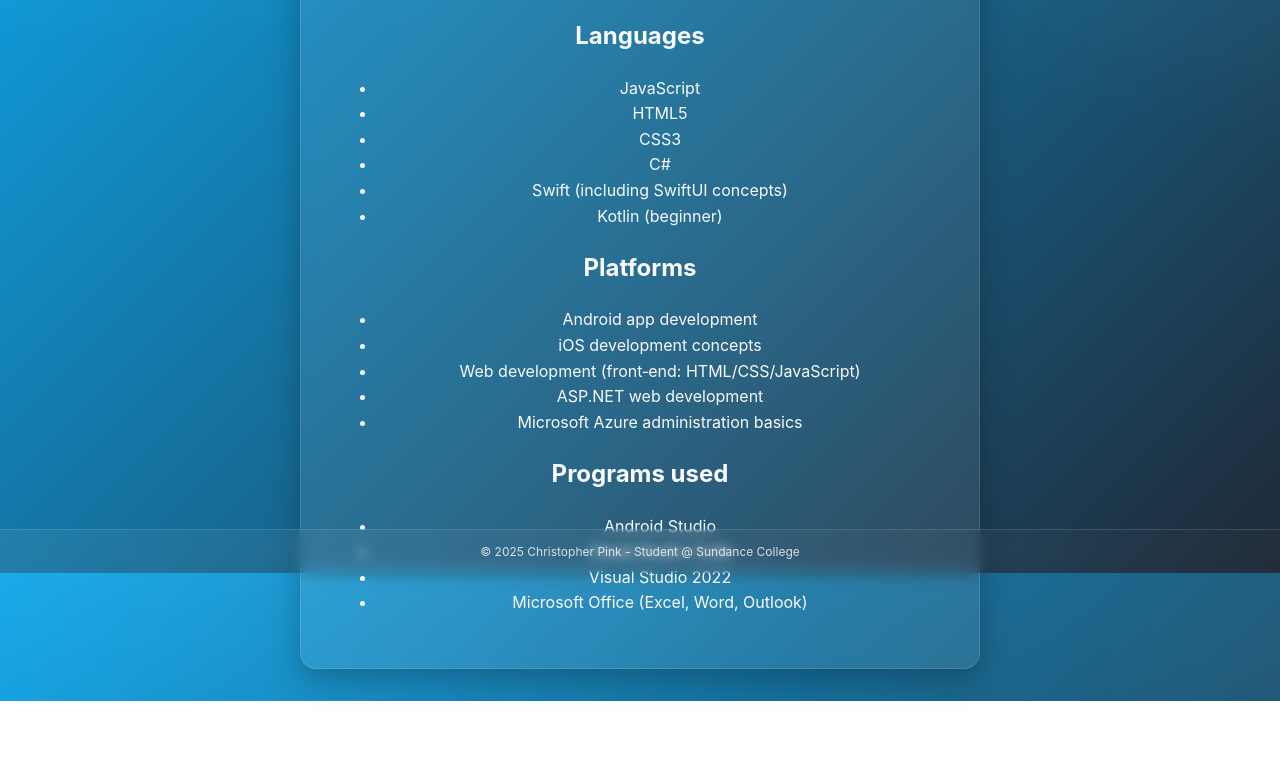
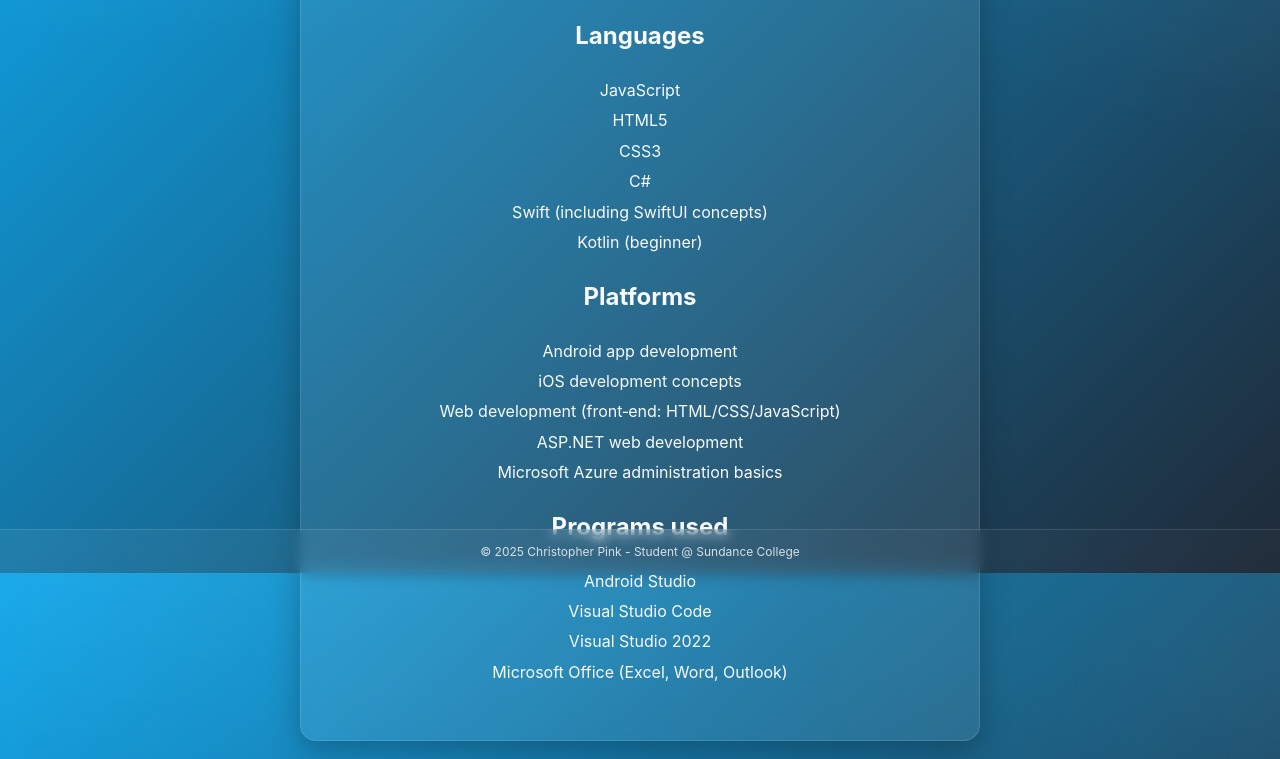
Before and after one commit to cpink5822707/Capstone-CP, a plain HTML site: page about.html in a window 1280 px wide. Shown: the part 227-986 px from the top of the page. Before the commit the page ends 928 px from the top, so only its background shows below. Drawn offline with Linux system fonts and the light colour scheme.

Commit message:
updated about.html & styles.css

```diff
--- a/about.html
+++ b/about.html
@@ -3,14 +3,14 @@
 <head>
   <meta charset="UTF-8" />
   <meta name="viewport" content="width=device-width, initial-scale=1" />
-  <title>About Me — Christopher Pink</title>
+  <title>About Me — Capstone Project</title>
   <meta name="theme-color" content="#0ea5e9" />
   <link rel="stylesheet" href="styles.css" />
 </head>
 <body>
   <header class="site-header">
     <nav class="nav">
-      <a class="brand" href="main.html">Capstone</a>
+      <a class="brand" href="main.html">Capstone Project</a>
       <div class="nav-links">
         <a href="showcase.html">Showcase</a>
         <a href="contact.html">Contact</a>
@@ -25,7 +25,7 @@
       <p class="lead">Technologies and tools currently used in studies and projects.</p>
 
       <h2>Languages</h2>
-      <ul>
+      <ul class="list-plain">
         <li>JavaScript</li>
         <li>HTML5</li>
         <li>CSS3</li>
@@ -35,7 +35,7 @@
       </ul>
 
       <h2>Platforms</h2>
-      <ul>
+      <ul class="list-plain">
         <li>Android app development</li>
         <li>iOS development concepts</li>
         <li>Web development (front‑end: HTML/CSS/JavaScript)</li>
@@ -44,7 +44,7 @@
       </ul>
 
       <h2>Programs used</h2>
-      <ul>
+      <ul class="list-plain">
         <li>Android Studio</li>
         <li>Visual Studio Code</li>
         <li>Visual Studio 2022</li>
--- a/styles.css
+++ b/styles.css
@@ -268,3 +268,15 @@
 @media (min-width: 1024px) {
   .logo-link { max-width: 300px; }
 }
+
+/* About page: centered lists without bullets */
+.list-plain {
+  list-style: none;
+  padding: 0;
+  margin: 0 auto 1rem;
+  text-align: center; /* card already centers, this is explicit */
+}
+
+.list-plain li {
+  padding: 0.15rem 0;
+}
```
